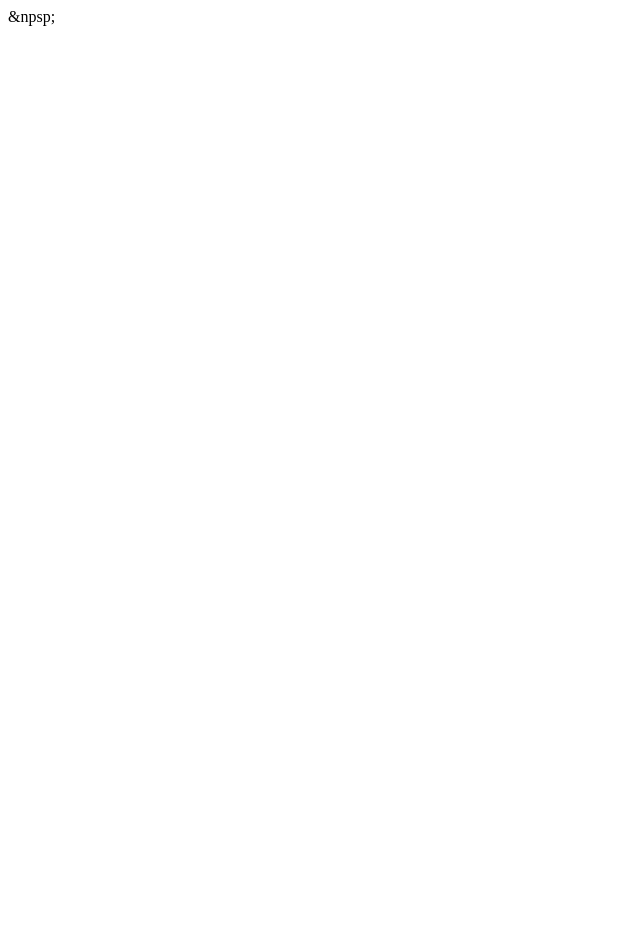
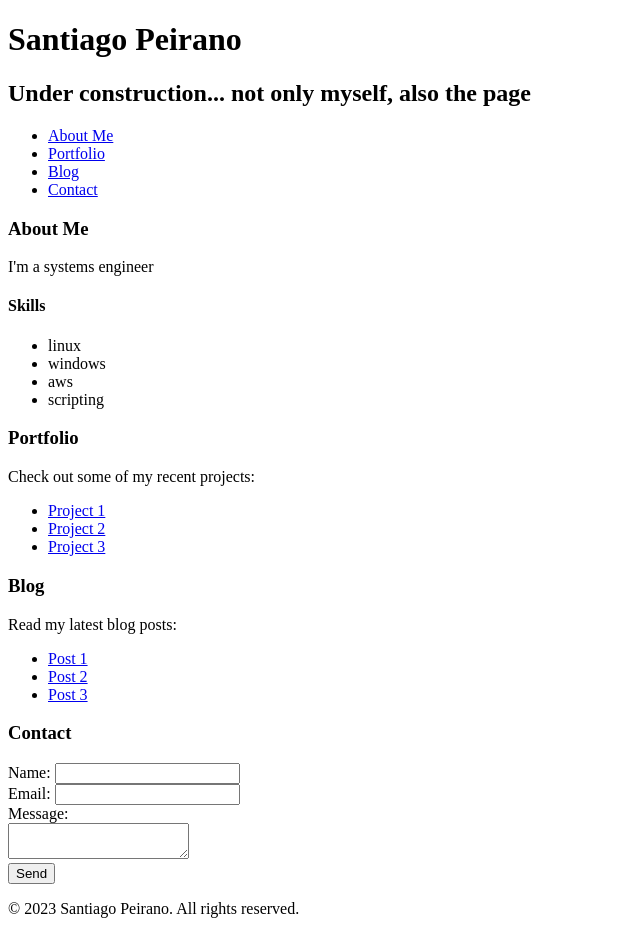
Before and after one commit to santiagopeirano/info, a plain HTML site: page index.html in a window 1280 px wide. Shown: the whole page, without its empty margins (0-640 px from the left). Before the commit the page ends 800 px from the top, so only its background shows below. Drawn offline with Linux system fonts and the light colour scheme.

Commit message:
Update index.html

```diff
--- a/index.html
+++ b/index.html
@@ -1,9 +1,75 @@
-<!DOCTYPE HTML PUBLIC "-//W3C//DTD HTML 4.0 Transitional//EN">
-<html>
-    <head>
-        <title></title>
-    </head>
-    <body>
-        &npsp;
-    </body>
+<!DOCTYPE html>
+<html lang="en">
+<head>
+    <meta charset="UTF-8">
+    <title>Santiago Peirano</title>
+</head>
+<body>
+    <header>
+        <h1>Santiago Peirano</h1>
+        <h2>Under construction... not only myself, also the page</h2>
+    </header>
+    <nav>
+        <ul>
+            <li><a href="#about">About Me</a></li>
+            <li><a href="#portfolio">Portfolio</a></li>
+            <li><a href="#blog">Blog</a></li>
+            <li><a href="#contact">Contact</a></li>
+        </ul>
+    </nav>
+
+    <main>
+        <section id="about">
+            <h3>About Me</h3>
+            <p>I'm a systems engineer
+            <h4>Skills</h4>
+            <ul>
+                <li>linux</li>
+                <li>windows</li>
+                <li>aws</li>
+                <li>scripting</li>
+            </ul>
+        </section>
+
+        <section id="portfolio">
+            <h3>Portfolio</h3>
+            <p>Check out some of my recent projects:</p>
+            <ul>
+                <li><a href="https://santiagopeirano.github.io/info/project1">Project 1</a></li>
+                <li><a href="https://santiagopeirano.github.io/info/project2">Project 2</a></li>
+                <li><a href="https://santiagopeirano.github.io/info/project3">Project 3</a></li>
+            </ul>
+        </section>
+
+        <section id="blog">
+            <h3>Blog</h3>
+            <p>Read my latest blog posts:</p>
+            <ul>
+                <li><a href="https://santiagopeirano.github.io/info/blog/post1">Post 1</a></li>
+                <li><a href="https://santiagopeirano.github.io/info/blog/post2">Post 2</a></li>
+                <li><a href="https://santiagopeirano.github.io/info/blog/post3">Post 3</a></li>
+            </ul>
+        </section>
+
+        <section id="contact">
+            <h3>Contact</h3>
+            <form>
+                <label for="name">Name:</label>
+                <input type="text" id="name" name="name"><br>
+
+                <label for="email">Email:</label>
+                <input type="email" id="email" name="email"><br>
+
+                <label for="message">Message:</label><br>
+                <textarea id="message" name="message"></textarea><br>
+
+                <input type="submit" value="Send">
+            </form>
+        </section>
+    </main>
+
+    <footer>
+        <p>&copy; 2023 Santiago Peirano. All rights reserved.</p>
+    </footer>
+</body>
 </html>
```
